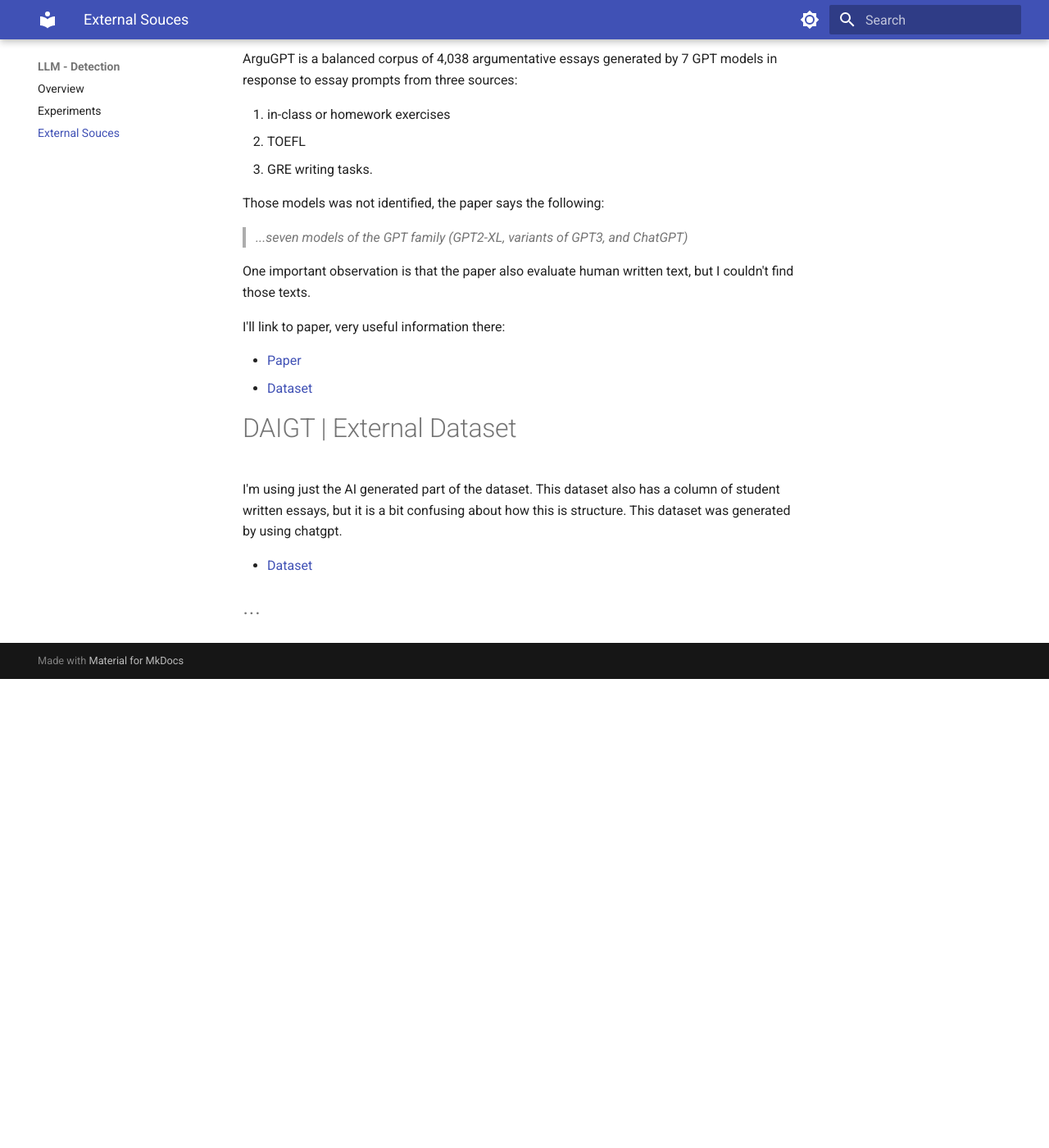
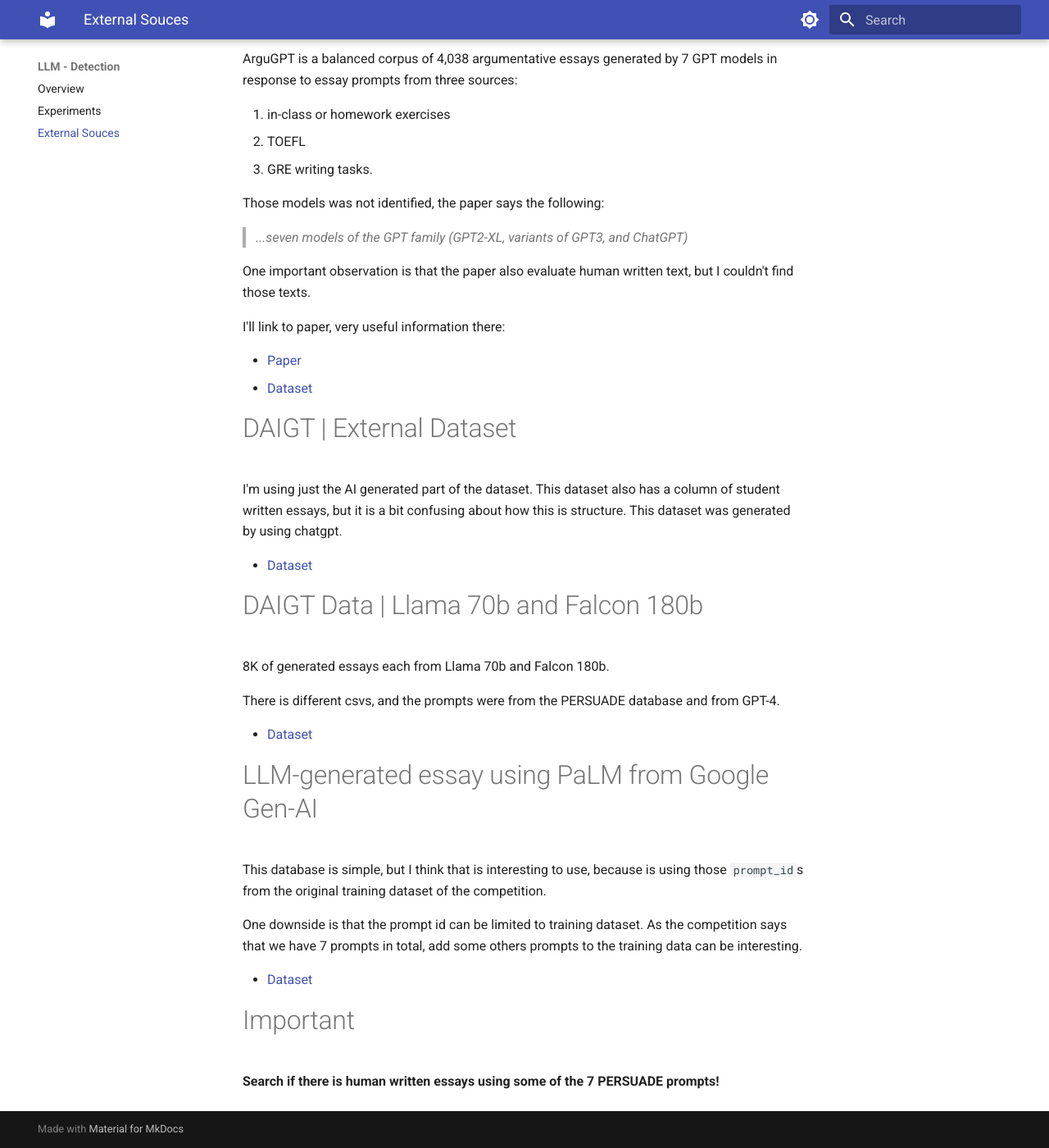
Before and after one commit to LucianoBatista/llm-essay-detection-kaggle, an MkDocs documentation site: the page built from docs/external_sources.md, in a window 1280 px wide and 1400 px high, scrolled down 669 px. Shown: the whole window at 82% size. Built offline with MkDocs 1.6.1 and Material for MkDocs 9.7.7, drawn with Linux system fonts in a browser that asks for light colours; comment, search, counter and statistics services are not loaded; before the commit the page ends 1497 px from its top, so only the background shows below that.

Commit message:
:memo: update docs.

```diff
--- a/docs/external_sources.md
+++ b/docs/external_sources.md
@@ -43,4 +43,22 @@
 
 - [Dataset](https://www.kaggle.com/datasets/alejopaullier/daigt-external-dataset/)
 
-# ...
+# DAIGT Data | Llama 70b and Falcon 180b
+
+8K of generated essays each from Llama 70b and Falcon 180b.
+
+There is different csvs, and the prompts were from the PERSUADE database and from GPT-4.
+
+- [Dataset](https://www.kaggle.com/datasets/nbroad/daigt-data-llama-70b-and-falcon180b/)
+
+# LLM-generated essay using PaLM from Google Gen-AI
+
+This database is simple, but I think that is interesting to use, because is using those `prompt_id`s from the original training dataset of the competition.
+
+One downside is that the prompt id can be limited to training dataset. As the competition says that we have 7 prompts in total, add some others prompts to the training data can be interesting.
+
+- [Dataset](https://www.kaggle.com/datasets/kingki19/llm-generated-essay-using-palm-from-google-gen-ai/)
+
+# Important
+
+**Search if there is human written essays using some of the 7 PERSUADE prompts!**
```
